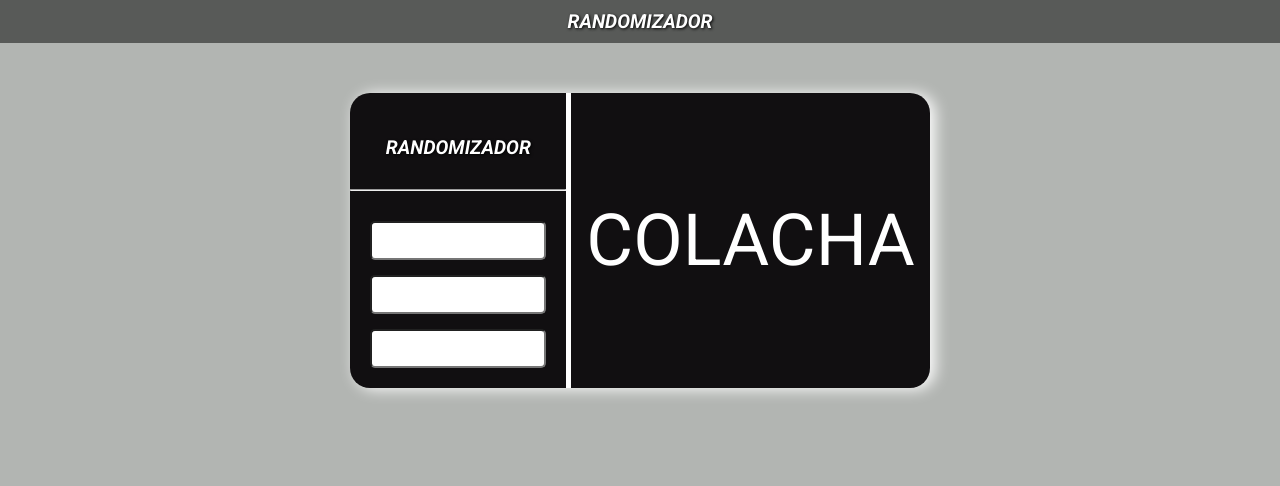
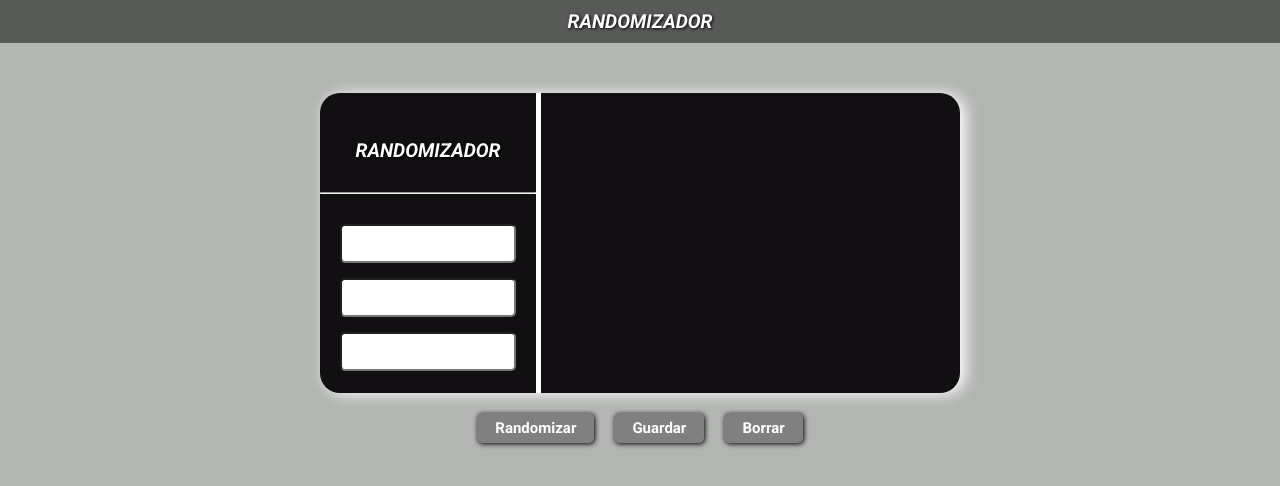
Before and after one commit to niccgf/randomizador, a plain HTML site: page index.html in a window 1280 px wide. Drawn offline with nearby package versions, Linux system fonts and the light colour scheme.

Commit message:
Agregamos botones y acomodamos padding

```diff
--- /dev/null
+++ b/DOM.js
@@ -0,0 +1,16 @@
+$(document).ready(function(){
+    isDocumentReady = true;
+});
+
+    var campo1 = document.getElementsByClassName("campo")[0];
+    var campo2 = document.getElementsByClassName("campo")[1];
+    var campo3 = document.getElementsByClassName("campo")[2];
+
+    $("#enviar").click(() => {
+
+        console.log(campo1.value);
+        $(".result").prepend(`${campo3.value}`);
+        $(".result").prepend(`${campo2.value}`);
+        $(".result").prepend(`${campo1.value}`);
+        $(".result").fadeIn();
+    });
--- a/css/style.css
+++ b/css/style.css
@@ -36,6 +36,9 @@ body{
 #main{
     display:flex;
     justify-content: center;
+    align-items:center;
+    flex-direction:column;
+    gap:20px;
 }
 
 .contenedor{
@@ -44,6 +47,7 @@ body{
     background-color:#110f11;
     box-shadow:5px 1px 15px white;
     align-items:center;
+    width:50%;
 }
 
 #cont-text{
@@ -68,16 +72,34 @@ body{
 
 #cont-result{
     display:flex;
-    width:100%;
-    height:100%;
+    height:300px;
     border-left:5px solid white;
-    padding:15px;
-
+    width:600px;
+    align-items:center;
+    justify-content: center;
 }
 
 #cont-result .result{
     display: flex;
-    font-size:72px;
+    font-size:30px;
     color:white;
-    align-items:center;
 }
+
+.btn{
+    background-color:gray;
+    border-radius:5px;
+    font-size:15px;
+    padding:6px 18px;
+    border: 0px;
+    box-shadow:1px 1px 5px black;
+}
+
+#panel{
+    display:flex;
+    gap:20px;
+}
+
+#panel span{
+    color:white;
+    font-weight:600;
+}
--- a/index.html
+++ b/index.html
@@ -32,10 +32,28 @@
             </div>
             <div id="cont-result">
                 <span class="result">
-                    COLACHA
                 </span>
             </div>
         </div>
+        <div id="panel">
+            <button class="btn" value="randomizar" id="randomizar" type="button">
+                <span>
+                    Randomizar
+                </span>
+            </button>
+            <button class="btn" value="enviar" id="enviar" type="button">
+                <span>
+                    Guardar
+                </span>
+            </button>
+            <button class="btn" value="borrar" id="borrar" type="button">
+                <span>
+                    Borrar
+                </span>
+            </button>
+        </div>
     </section>
 </body>
+<script src="https://code.jquery.com/jquery-3.3.1.js"></script>
+<script src="DOM.js"></script>
 </html>
```
